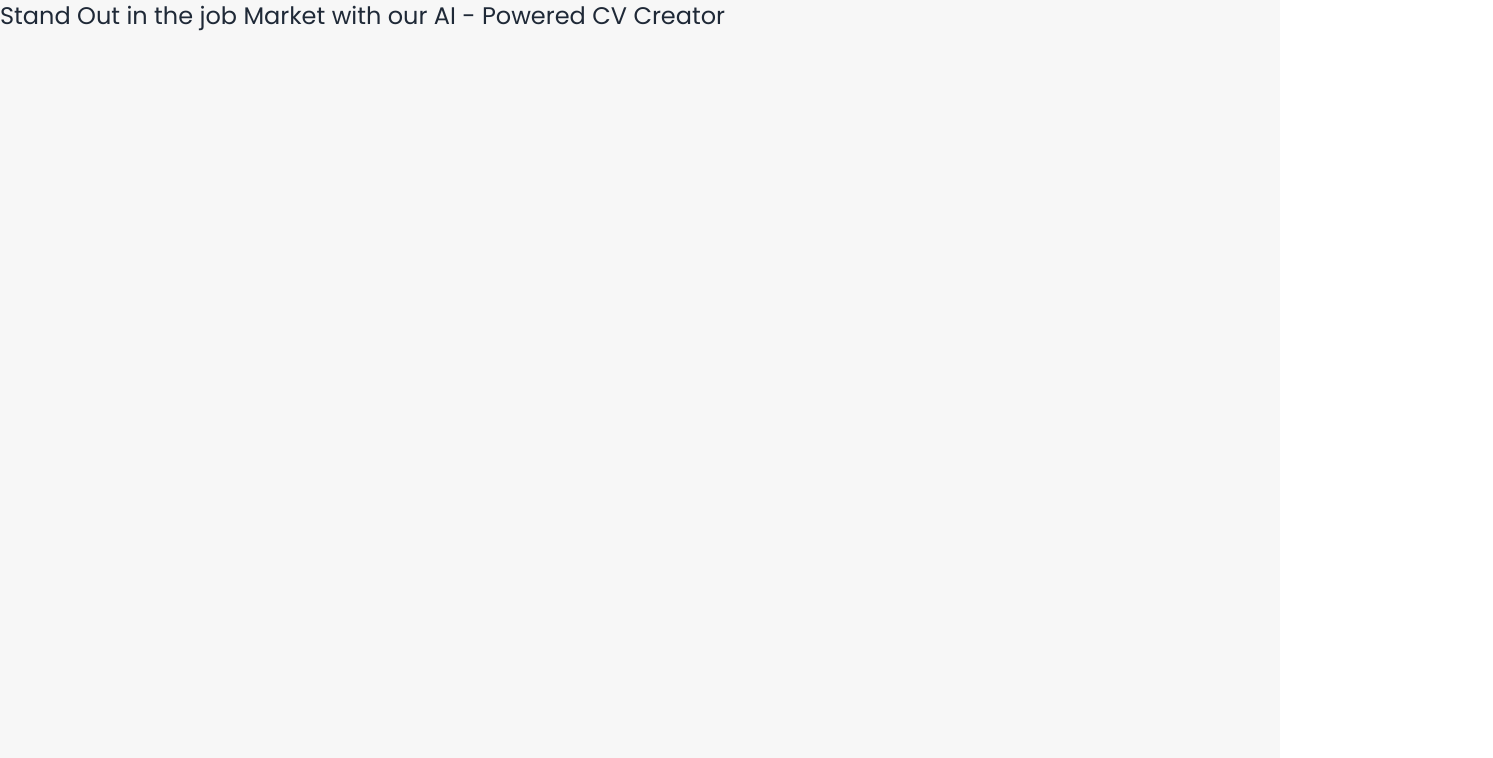
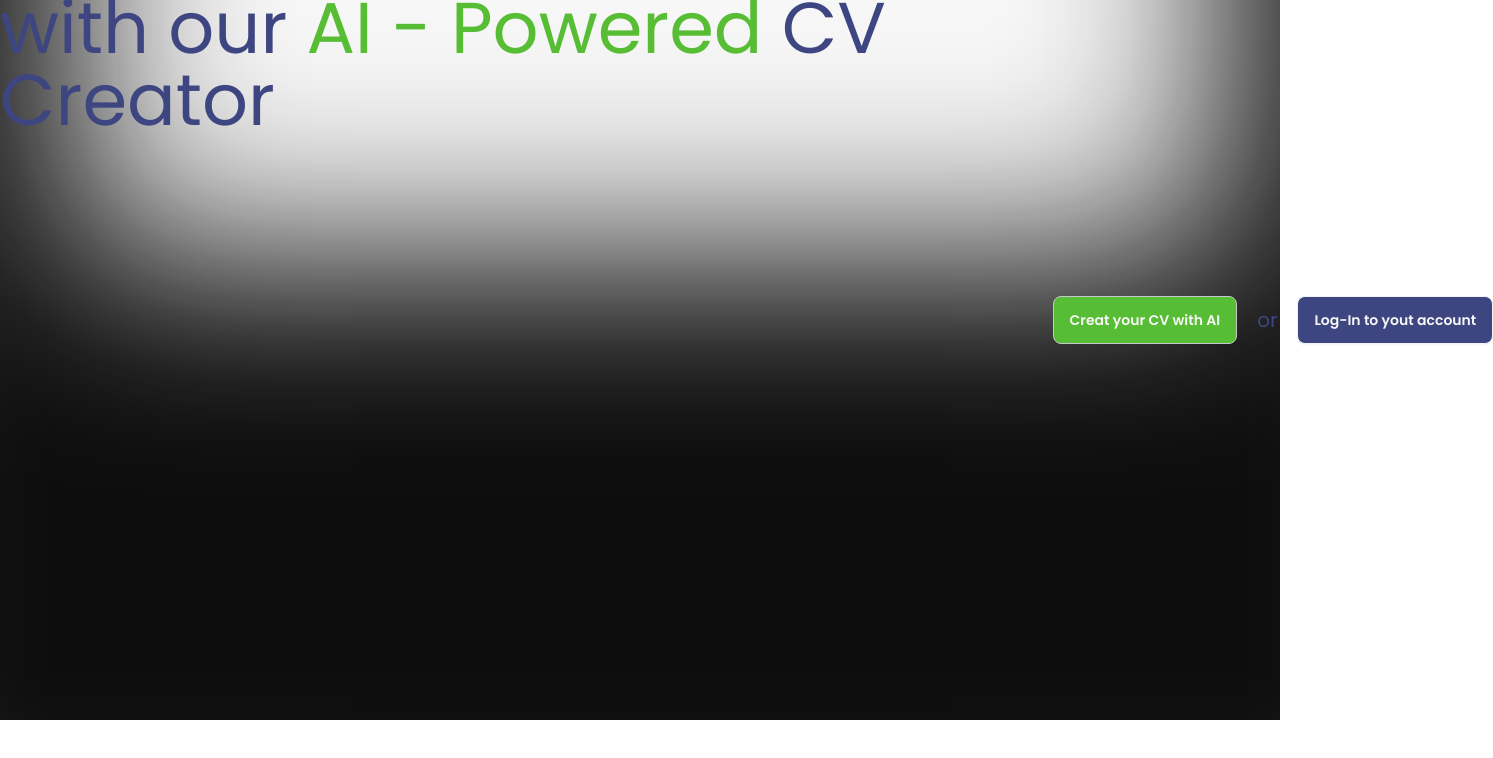
Before and after one commit to mizdebski77/YCM, a Next.js app: page / in a window 1280 px wide. Shown: the top 758 px of the page, 1493 px wide, since content can reach past the window. Built offline with nearby package versions, Linux system fonts and the light colour scheme.

Commit message:
Bg image added

```diff
--- a/src/app/features/hero.tsx
+++ b/src/app/features/hero.tsx
@@ -1,7 +1,20 @@
+import background from '../Images/hero.jpg';
+
 export const Hero = () => {
     return (
-        <div>
-            <h1 className="text-2xl">Stand Out in the job Market with our <span className="text-red">AI - Powered</span> CV Creator</h1>
-        </div>
+        <header style={{
+            backgroundImage: `url(${background})`, backgroundSize: 'cover', backgroundPosition: 'center', marginTop: '-80px', boxShadow: '11px -400px 197px 66px rgba(0, 0, 0, 0.95) inset',
+        }} className='min-h-screen flex justify-center mt-(-10)'>
+            <h1 className="text-7xl text-blue ">Stand Out in the job Market with our <span className="text-green">AI - Powered</span> CV Creator</h1>
+            <div className="flex items-center gap-5">
+                <button className="btn bg-green text-white btn-active hover:bg-lightgreen">
+                    Creat your CV with AI
+                </button>
+                <span className="text-xl text-blue">or</span>
+                <button className="btn bg-blue text-white hover:bg-lightblue ">
+                    Log-In to yout account
+                </button>
+            </div>
+        </header>
     )
 }
--- a/src/app/globals.css
+++ b/src/app/globals.css
@@ -5,5 +5,4 @@
 body {
     background: #f7f7f7;
     min-height: 100vh;
-    font-family: "Red Hat Text", sans-serif;
 }
--- a/tailwind.config.ts
+++ b/tailwind.config.ts
@@ -7,13 +7,13 @@ const config: Config = {
     "./src/app/**/*.{js,ts,jsx,tsx,mdx}",
   ],
   theme: {
-    extend: {
-      backgroundImage: {
-        "gradient-radial": "radial-gradient(var(--tw-gradient-stops))",
-        "gradient-conic":
-          "conic-gradient(from 180deg at 50% 50%, var(--tw-gradient-stops))",
-      },
-    },
+    colors: {
+      green: "#57BD34",
+      blue: '#3D4680',
+      white: '#f7f7f7',
+      lightgreen: 'rgba(	87, 189, 52, 0.8)',
+      lightblue: 'rgba(61, 70, 128, 0.8)'
+    }
   },
   plugins: [require('daisyui'),],
 };
```
Also changed, not shown: src/app/Images/hero.jpg (added).
